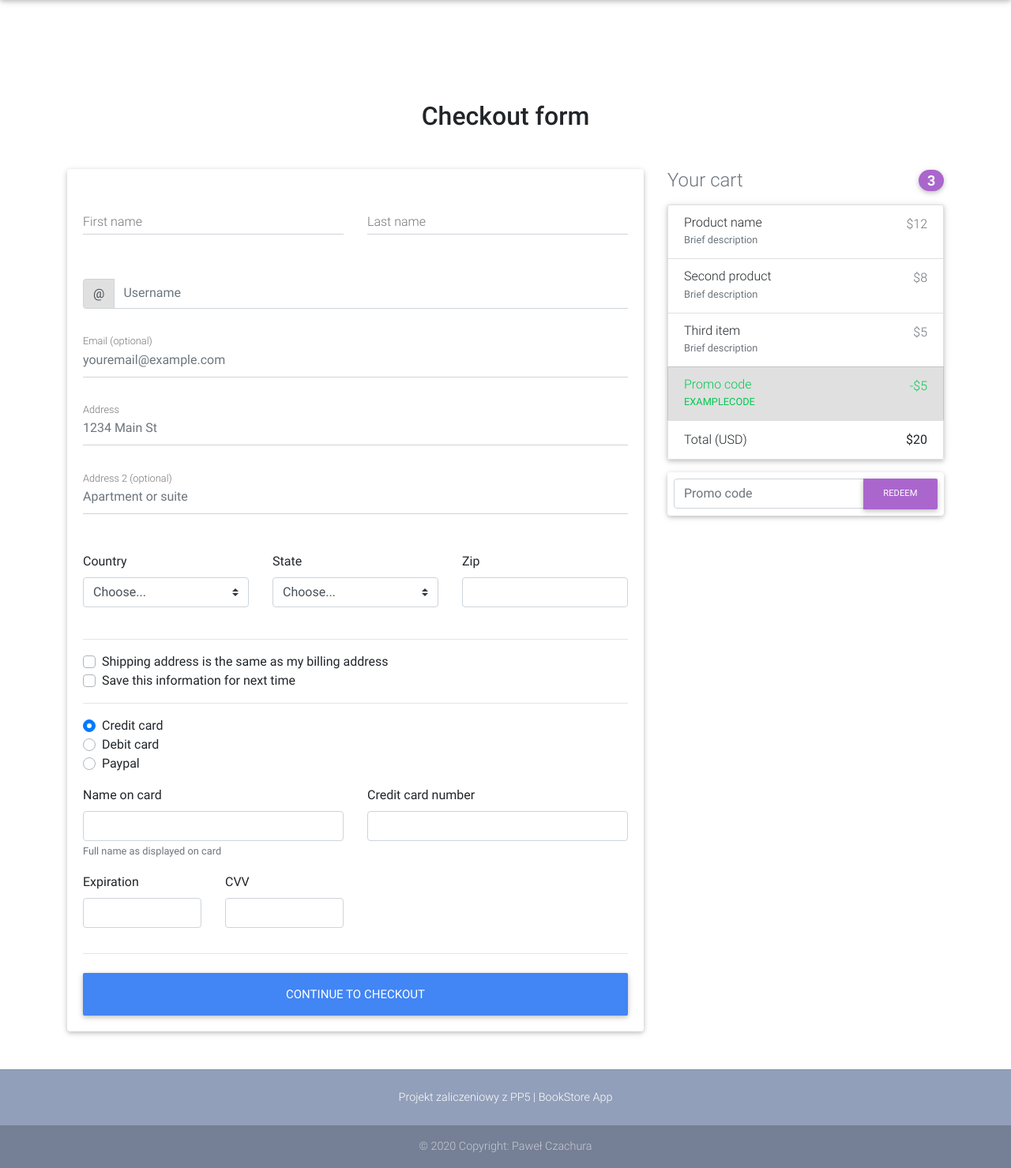
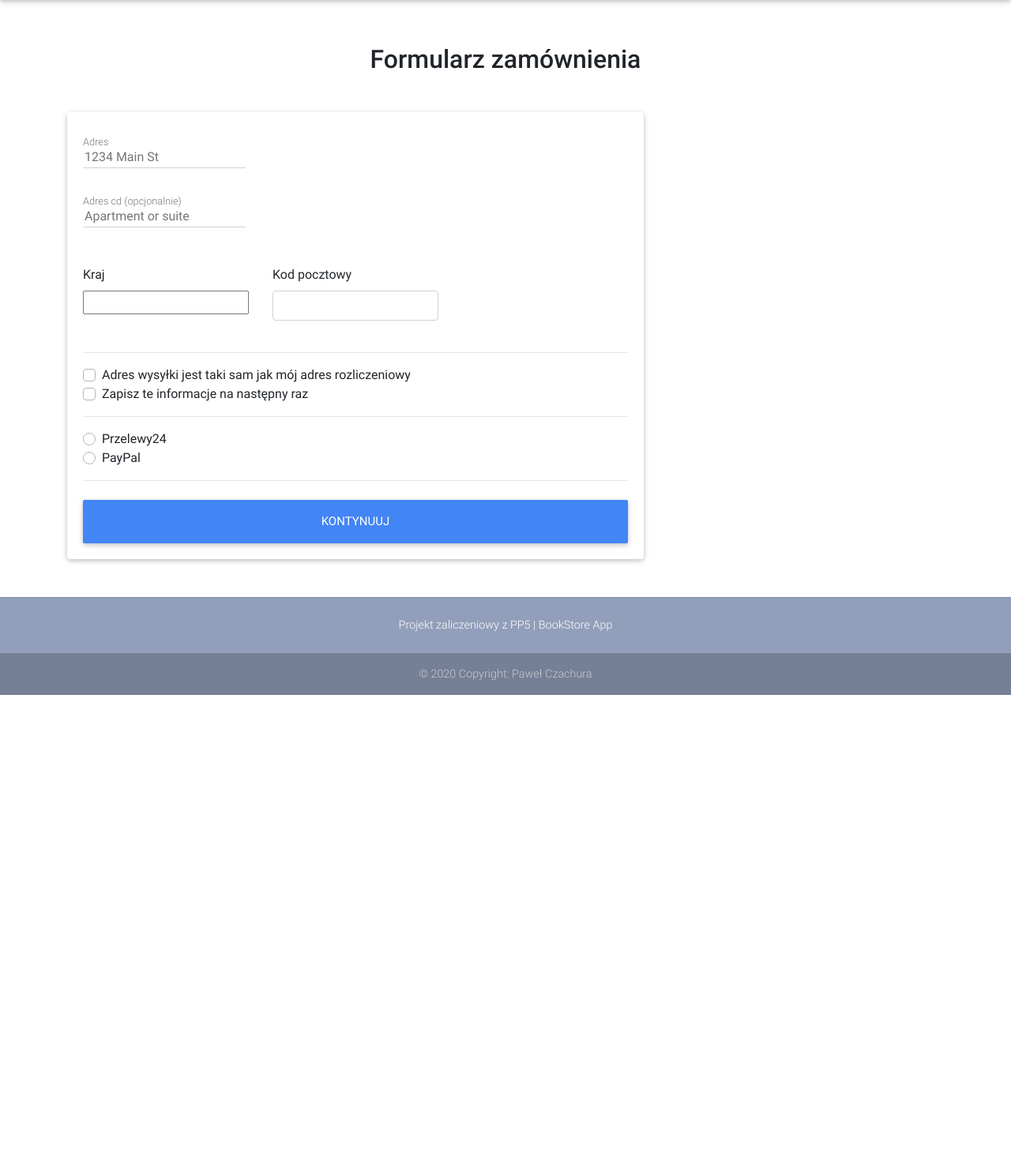
Before and after one commit to trybo/BookStoreProject, a Django app: page /checkout/ in a window 1280 px wide. Shown: the part 64-1543 px from the top of the page at 79% size. After the commit the page ends 944 px from the top, so only its background shows below. Run offline with Django 3.2, Linux system fonts and the light colour scheme; some libraries are stand-ins or nearby versions.

Commit message:
Add checkout form

```diff
--- /dev/null
+++ b/core/forms.py
@@ -0,0 +1,33 @@
+from django import forms
+from django_countries.fields import CountryField
+from django_countries.widgets import CountrySelectWidget
+
+
+PAYMENT_CHOICES = (
+    ('S', 'Przelewy24'),
+    ('P', 'PayPal')
+)
+
+
+class CheckoutForm(forms.Form):
+    street_address = forms.CharField(widget=forms.TextInput(attrs={
+        'placeholder': '1234 Main St',
+        'id': 'address'
+    }))
+    apartment_address = forms.CharField(required=False, widget=forms.TextInput(attrs={
+        'placeholder': 'Apartment or suite',
+        'id': 'address-2'
+    }))
+    country = CountryField(blank_label='(select country)').formfield(
+        widget=CountrySelectWidget(attrs={
+            'class': 'custom-select d-block w-100',
+
+        }))
+    zip = forms.CharField(widget=forms.TextInput(attrs={
+        'class': 'form-control',
+        'id': 'zip'
+    }))
+    same_shipping_address = forms.BooleanField(required=False)
+    save_info = forms.BooleanField(required=False)
+    payment_option = forms.ChoiceField(
+        widget=forms.RadioSelect, choices=PAYMENT_CHOICES)
--- a/core/urls.py
+++ b/core/urls.py
@@ -1,7 +1,7 @@
 from django.urls import path
 from .views import (
     BookDetailView,
-    checkout,
+    CheckoutView,
     HomeView,
     OrderSummaryView,
     add_to_cart,
@@ -13,7 +13,7 @@ app_name = 'core'
 
 urlpatterns = [
     path('', HomeView.as_view(), name='home'),
-    path('checkout/', checkout, name='checkout'),
+    path('checkout/', CheckoutView.as_view(), name='checkout'),
     path('order-summary/', OrderSummaryView.as_view(), name='order-summary'),
     path('product/<slug>/', BookDetailView.as_view(), name='product'),
     path('add-to-cart/<slug>/', add_to_cart, name='add-to-cart'),
--- a/core/views.py
+++ b/core/views.py
@@ -6,7 +6,8 @@ from django.shortcuts import render, get_object_or_404
 from django.views.generic import ListView, DetailView, View
 from django.shortcuts import redirect
 from django.utils import timezone
-from .models import Book, OrderBook, Order
+from .forms import CheckoutForm
+from .models import Book, OrderBook, Order, BillingAddress
 
 
 def products(request):
@@ -16,13 +17,45 @@ def products(request):
     return render(request, "products.html", context)
 
 
-def checkout(request):
-    return render(request, "checkout.html")
+class CheckoutView(View):
+    def get(self, *args, **kwargs):
+        form = CheckoutForm()
+        context = {
+            'form': form
+        }
+        return render(self.request, "checkout.html", context)
+
+    def post(self, *args, **kwargs):
+        form = CheckoutForm(self.request.POST or None)
+        try:
+            order = Order.objects.get(user=self.request.user, ordered=False)
+            if form.is_valid():
+                street_address = form.cleaned_data.get('street_address')
+                apartment_address = form.cleaned_data.get('apartment_address')
+                country = form.cleaned_data.get('country')
+                zip = form.cleaned_data.get('zip')
+                payment_option = form.cleaned_data.get('payment_option')
+                billing_address = BillingAddress(
+                    user=self.request.user,
+                    street_address=street_address,
+                    apartment_address=apartment_address,
+                    country=country,
+                    zip=zip
+                )
+                billing_address.save()
+                order.billing_address = billing_address
+                order.save()
+                return redirect('core:checkout')
+            messages.warning(self.request, "Nieudane")
+            return redirect('core:checkout')
+        except ObjectDoesNotExist:
+            messages.error(self.request, "Nie masz aktywnego zamówienia")
+            return redirect("core:order-summary")
 
 
 class HomeView(ListView):
     model = Book
-    paginate_by = 10
+    paginate_by = 3
     template_name = "home.html"
 
 
--- a/eBookStore/settings.py
+++ b/eBookStore/settings.py
@@ -20,6 +20,7 @@ INSTALLED_APPS = [
     'allauth.account',
     'allauth.socialaccount',
     'crispy_forms',
+    'django_countries',
 
     'core'
 ]
--- a/templates/checkout.html
+++ b/templates/checkout.html
@@ -1,13 +1,13 @@
 {% extends "base.html" %}
-grey lighten-3
+{% load crispy_forms_tags %}
 
 {% block content %}
 
-  <main class="mt-5 pt-4">
+  <main >
     <div class="container wow fadeIn">
 
       <!-- Heading -->
-      <h2 class="my-5 h2 text-center">Checkout form</h2>
+      <h2 class="my-5 h2 text-center">Formularz zamównienia</h2>
 
       <!--Grid row-->
       <div class="row">
@@ -18,63 +18,28 @@ grey lighten-3
           <!--Card-->
           <div class="card">
 
+            {% comment %} <form method='POST'>
+              {% csrf_token %}
+              {{ form|crispy }}
+              <button class='btn btn-primary' type='submit'>Checkout</button>
+            </form> {% endcomment %}
+
             <!--Card content-->
-            <form class="card-body">
-
-              <!--Grid row-->
-              <div class="row">
-
-                <!--Grid column-->
-                <div class="col-md-6 mb-2">
-
-                  <!--firstName-->
-                  <div class="md-form ">
-                    <input type="text" id="firstName" class="form-control">
-                    <label for="firstName" class="">First name</label>
-                  </div>
-
-                </div>
-                <!--Grid column-->
-
-                <!--Grid column-->
-                <div class="col-md-6 mb-2">
-
-                  <!--lastName-->
-                  <div class="md-form">
-                    <input type="text" id="lastName" class="form-control">
-                    <label for="lastName" class="">Last name</label>
-                  </div>
-
-                </div>
-                <!--Grid column-->
-
-              </div>
-              <!--Grid row-->
-
-              <!--Username-->
-              <div class="md-form input-group pl-0 mb-5">
-                <div class="input-group-prepend">
-                  <span class="input-group-text" id="basic-addon1">@</span>
-                </div>
-                <input type="text" class="form-control py-0" placeholder="Username" aria-describedby="basic-addon1">
-              </div>
-
-              <!--email-->
-              <div class="md-form mb-5">
-                <input type="text" id="email" class="form-control" placeholder="youremail@example.com">
-                <label for="email" class="">Email (optional)</label>
-              </div>
+            <form method="POST" class="card-body">
+              {% csrf_token %}
 
               <!--address-->
               <div class="md-form mb-5">
-                <input type="text" id="address" class="form-control" placeholder="1234 Main St">
-                <label for="address" class="">Address</label>
+                {% comment %} <input type="text" id="address" class="form-control" placeholder="1234 Main St"> {% endcomment %}
+                {{ form.street_address }}
+                <label for="address" class="">Adres</label>
               </div>
 
               <!--address-2-->
               <div class="md-form mb-5">
-                <input type="text" id="address-2" class="form-control" placeholder="Apartment or suite">
-                <label for="address-2" class="">Address 2 (optional)</label>
+                {% comment %} <input type="text" id="address-2" class="form-control" placeholder="Apartment or suite"> {% endcomment %}
+                {{ form.apartment_address }}
+                <label for="address-2" class="">Adres cd (opcjonalnie)</label>
               </div>
 
               <!--Grid row-->
@@ -83,13 +48,14 @@ grey lighten-3
                 <!--Grid column-->
                 <div class="col-lg-4 col-md-12 mb-4">
 
-                  <label for="country">Country</label>
-                  <select class="custom-select d-block w-100" id="country" required>
-                    <option value="">Choose...</option>
-                    <option>United States</option>
-                  </select>
+                  <label for="country">Kraj</label>
+                  {% comment %} <select class="custom-select d-block w-100" id="country" required>
+                    <option value="">Wybierz...</option>
+                    <option>Polska</option>
+                  </select> {% endcomment %}
+                  {{ form.country }}
                   <div class="invalid-feedback">
-                    Please select a valid country.
+                    Wybierz prawidłowy kraj.
                   </div>
 
                 </div>
@@ -98,25 +64,11 @@ grey lighten-3
                 <!--Grid column-->
                 <div class="col-lg-4 col-md-6 mb-4">
 
-                  <label for="state">State</label>
-                  <select class="custom-select d-block w-100" id="state" required>
-                    <option value="">Choose...</option>
-                    <option>California</option>
-                  </select>
+                  <label for="zip">Kod pocztowy</label>
+                  {% comment %} <input type="text" class="form-control" id="zip" placeholder="" required> {% endcomment %}
+                  {{ form.zip }}
                   <div class="invalid-feedback">
-                    Please provide a valid state.
-                  </div>
-
-                </div>
-                <!--Grid column-->
-
-                <!--Grid column-->
-                <div class="col-lg-4 col-md-6 mb-4">
-
-                  <label for="zip">Zip</label>
-                  <input type="text" class="form-control" id="zip" placeholder="" required>
-                  <div class="invalid-feedback">
-                    Zip code required.
+                    Kod pocztowy jest wymagany.
                   </div>
 
                 </div>
@@ -128,130 +80,37 @@ grey lighten-3
               <hr>
 
               <div class="custom-control custom-checkbox">
-                <input type="checkbox" class="custom-control-input" id="same-address">
-                <label class="custom-control-label" for="same-address">Shipping address is the same as my billing address</label>
+                <input {% if form.same_shipping_address.value %}checked{% endif %} type="checkbox" class="custom-control-input" name="same_billing_address" id="same-address">
+                <label class="custom-control-label" for="same-address">Adres wysyłki jest taki sam jak mój adres rozliczeniowy</label>
               </div>
               <div class="custom-control custom-checkbox">
-                <input type="checkbox" class="custom-control-input" id="save-info">
-                <label class="custom-control-label" for="save-info">Save this information for next time</label>
+                <input {% if form.save_info.value %}checked{% endif %} type="checkbox" class="custom-control-input" name="save_info" id="save-info">
+                <label class="custom-control-label" for="save-info">Zapisz te informacje na następny raz</label>
               </div>
 
               <hr>
 
               <div class="d-block my-3">
+                {% for value, name in form.fields.payment_option.choices %}
                 <div class="custom-control custom-radio">
-                  <input id="credit" name="paymentMethod" type="radio" class="custom-control-input" checked required>
-                  <label class="custom-control-label" for="credit">Credit card</label>
+                  <input id="{{ name }}" name="payment_option" value="{{ value }}" type="radio" class="custom-control-input" required>
+                  <label class="custom-control-label" for="{{ name }}">{{ name }}</label>
+                  {% comment %} {{ form.payment_option }} {% endcomment %}
                 </div>
-                <div class="custom-control custom-radio">
-                  <input id="debit" name="paymentMethod" type="radio" class="custom-control-input" required>
-                  <label class="custom-control-label" for="debit">Debit card</label>
-                </div>
-                <div class="custom-control custom-radio">
+                {% endfor %}
+                {% comment %} <div class="custom-control custom-radio">
                   <input id="paypal" name="paymentMethod" type="radio" class="custom-control-input" required>
                   <label class="custom-control-label" for="paypal">Paypal</label>
-                </div>
+                </div> {% endcomment %}
               </div>
-              <div class="row">
-                <div class="col-md-6 mb-3">
-                  <label for="cc-name">Name on card</label>
-                  <input type="text" class="form-control" id="cc-name" placeholder="" required>
-                  <small class="text-muted">Full name as displayed on card</small>
-                  <div class="invalid-feedback">
-                    Name on card is required
-                  </div>
-                </div>
-                <div class="col-md-6 mb-3">
-                  <label for="cc-number">Credit card number</label>
-                  <input type="text" class="form-control" id="cc-number" placeholder="" required>
-                  <div class="invalid-feedback">
-                    Credit card number is required
-                  </div>
-                </div>
-              </div>
-              <div class="row">
-                <div class="col-md-3 mb-3">
-                  <label for="cc-expiration">Expiration</label>
-                  <input type="text" class="form-control" id="cc-expiration" placeholder="" required>
-                  <div class="invalid-feedback">
-                    Expiration date required
-                  </div>
-                </div>
-                <div class="col-md-3 mb-3">
-                  <label for="cc-expiration">CVV</label>
-                  <input type="text" class="form-control" id="cc-cvv" placeholder="" required>
-                  <div class="invalid-feedback">
-                    Security code required
-                  </div>
-                </div>
-              </div>
+
               <hr class="mb-4">
-              <button class="btn btn-primary btn-lg btn-block" type="submit">Continue to checkout</button>
+              <button class="btn btn-primary btn-lg btn-block" type="submit">Kontynuuj</button>
 
             </form>
 
           </div>
           <!--/.Card-->
-
-        </div>
-        <!--Grid column-->
-
-        <!--Grid column-->
-        <div class="col-md-4 mb-4">
-
-          <!-- Heading -->
-          <h4 class="d-flex justify-content-between align-items-center mb-3">
-            <span class="text-muted">Your cart</span>
-            <span class="badge badge-secondary badge-pill">3</span>
-          </h4>
-
-          <!-- Cart -->
-          <ul class="list-group mb-3 z-depth-1">
-            <li class="list-group-item d-flex justify-content-between lh-condensed">
-              <div>
-                <h6 class="my-0">Product name</h6>
-                <small class="text-muted">Brief description</small>
-              </div>
-              <span class="text-muted">$12</span>
-            </li>
-            <li class="list-group-item d-flex justify-content-between lh-condensed">
-              <div>
-                <h6 class="my-0">Second product</h6>
-                <small class="text-muted">Brief description</small>
-              </div>
-              <span class="text-muted">$8</span>
-            </li>
-            <li class="list-group-item d-flex justify-content-between lh-condensed">
-              <div>
-                <h6 class="my-0">Third item</h6>
-                <small class="text-muted">Brief description</small>
-              </div>
-              <span class="text-muted">$5</span>
-            </li>
-            <li class="list-group-item d-flex justify-content-between bg-light">
-              <div class="text-success">
-                <h6 class="my-0">Promo code</h6>
-                <small>EXAMPLECODE</small>
-              </div>
-              <span class="text-success">-$5</span>
-            </li>
-            <li class="list-group-item d-flex justify-content-between">
-              <span>Total (USD)</span>
-              <strong>$20</strong>
-            </li>
-          </ul>
-          <!-- Cart -->
-
-          <!-- Promo code -->
-          <form class="card p-2">
-            <div class="input-group">
-              <input type="text" class="form-control" placeholder="Promo code" aria-label="Recipient's username" aria-describedby="basic-addon2">
-              <div class="input-group-append">
-                <button class="btn btn-secondary btn-md waves-effect m-0" type="button">Redeem</button>
-              </div>
-            </div>
-          </form>
-          <!-- Promo code -->
 
         </div>
         <!--Grid column-->
```
Also changed, not shown: core/models.py (+14 -0 lines), core/migrations/0002_auto_20200301_1605.py (added).
